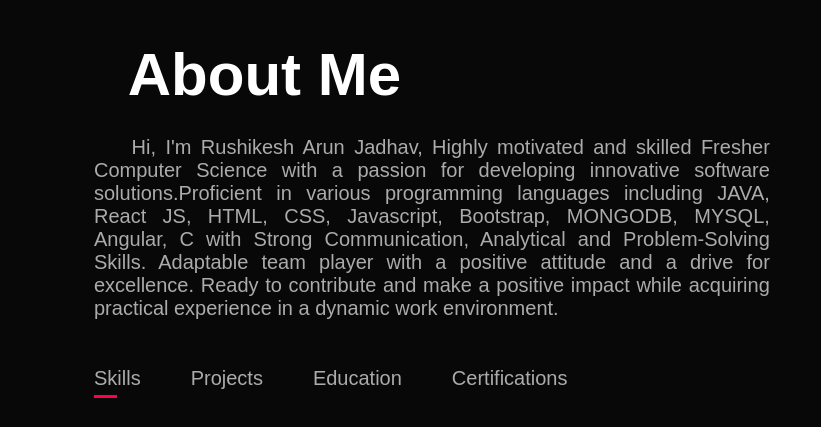
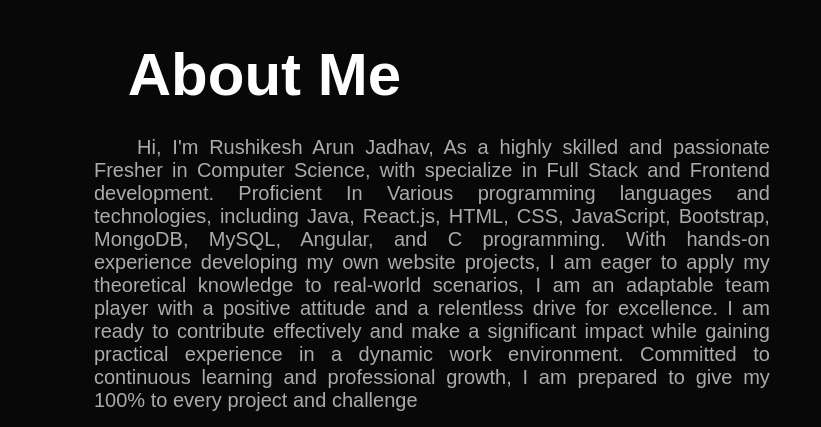
Before and after one commit to RushikeshJadhav013/Rushikesh-Jadhav-Portfolio-Website, a plain HTML site: page index.html in a window 1280 px wide. Shown: the part 840-1267 px from the top of the page, 459-1280 px from the left. Drawn offline with Linux system fonts and the light colour scheme.

Commit message:
Update index.html

```diff
--- a/index.html
+++ b/index.html
@@ -44,12 +44,14 @@
                 </div>
                 <div class="about-col-2">
                     <h1 class="sub-title">About Me</h1>
-                    <p align="justify"> &nbsp; &nbsp; Hi, I'm Rushikesh Arun Jadhav, Highly motivated and skilled Fresher
-                        Computer Science with a passion for developing innovative software
-                        solutions.Proficient in various programming languages including
-                        JAVA, React JS, HTML, CSS, Javascript, Bootstrap, MONGODB, MYSQL, Angular, C with Strong Communication, Analytical and Problem-Solving Skills.
-                        Adaptable team player with a positive attitude and a drive for excellence. Ready to contribute and make
-                        a positive impact while acquiring practical experience in a dynamic work environment.
+                    <p align="justify"> &nbsp; &nbsp; Hi, I'm Rushikesh Arun Jadhav, As a highly skilled and passionate Fresher in Computer Science, with specialize in
+                        Full Stack and Frontend development. Proficient In Various programming languages and technologies,
+                        including Java, React.js, HTML, CSS, JavaScript, Bootstrap, MongoDB, MySQL, Angular, and C
+                        programming. With hands-on experience developing my own website projects, I am eager to apply my
+                        theoretical knowledge to real-world scenarios, I am an adaptable team player with a positive attitude
+                        and a relentless drive for excellence. I am ready to contribute effectively and make a significant impact
+                        while gaining practical experience in a dynamic work environment. Committed to continuous learning
+                        and professional growth, I am prepared to give my 100% to every project and challenge
                     </p>
                     <div class="tab-titles">
                         <p class="tab-links active-link" onclick="opentab('skills')">Skills</p>
```
